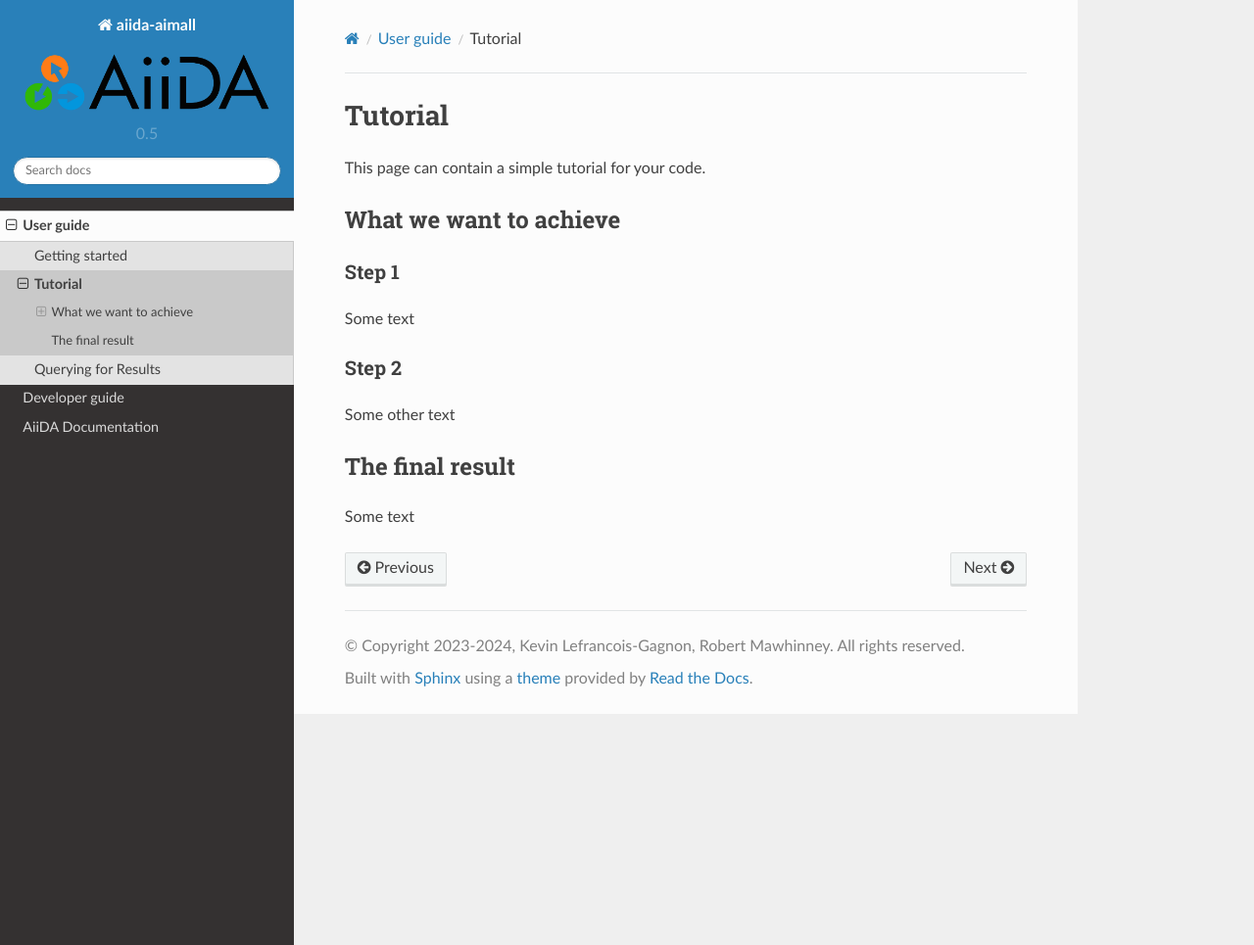
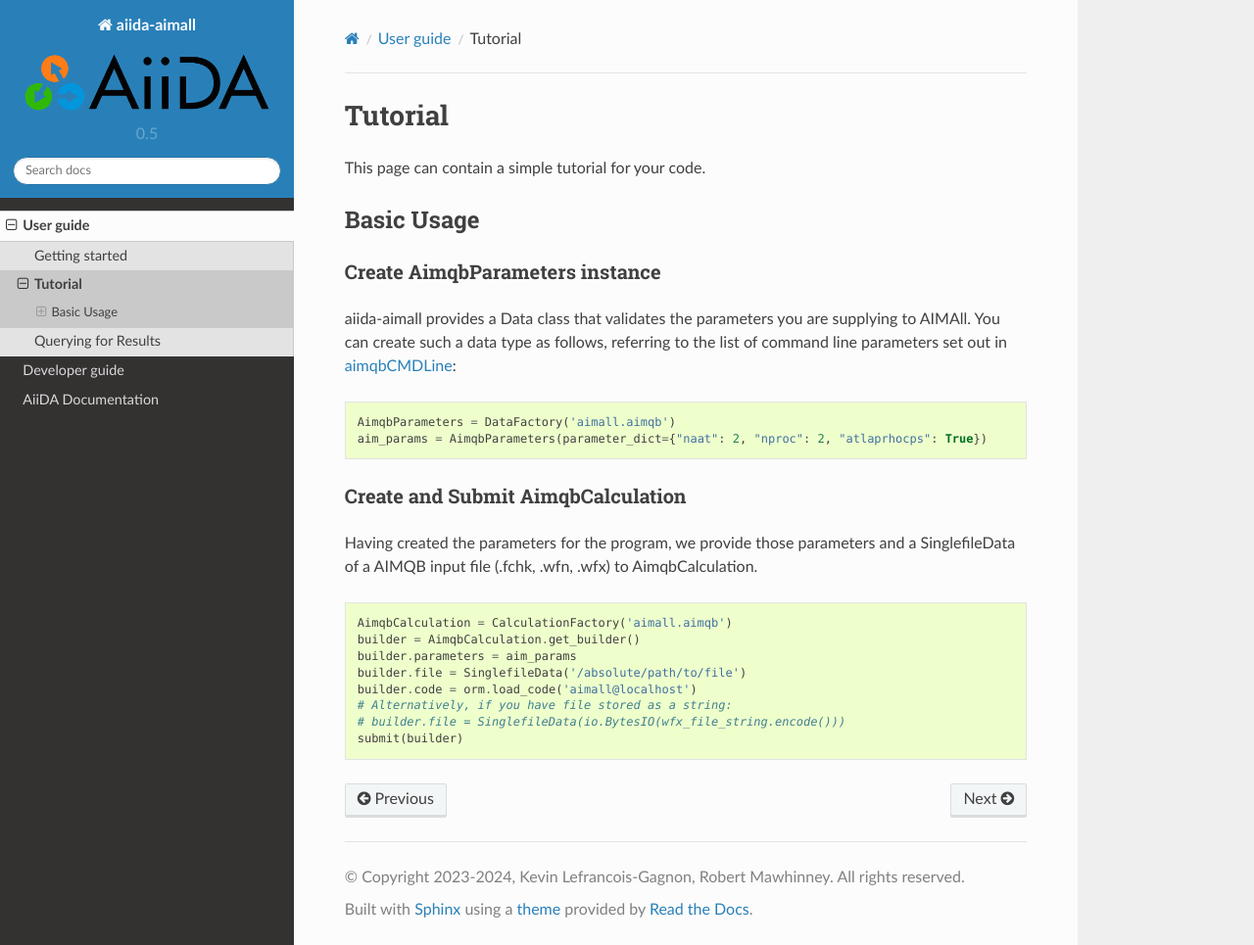
Before and after one commit to kmlefran/aiida-aimall, a Sphinx documentation site: the page built from docs/source/user_guide/tutorial.rst, in a window 1280 px wide and 965 px high. Shown: the whole window at 98% size. Built offline with Sphinx 7.4.7 and the Read the Docs theme 2.0.0, drawn with Linux system fonts in a browser that asks for light colours; pages that are not in the unit, such as notebooks, are missing from menus.

Commit message:
Update documentation

```diff
--- a/aiida_aimall/__init__.py
+++ b/aiida_aimall/__init__.py
@@ -4,4 +4,4 @@ aiida_aimall
 A plugin to interface AIMAll with AiiDA
 """
 
-__version__ = "0.5.13"
+__version__ = "0.5.14"
--- a/docs/source/user_guide/tutorial.rst
+++ b/docs/source/user_guide/tutorial.rst
@@ -4,20 +4,29 @@ Tutorial
 
 This page can contain a simple tutorial for your code.
 
-What we want to achieve
-+++++++++++++++++++++++
+Basic Usage
++++++++++++
 
-Step 1
-------
+Create AimqbParameters instance
+-------------------------------
+aiida-aimall provides a Data class that validates the parameters you are supplying to AIMAll. You can  create such a data type as follows, referring to the list of command line parameters set out in aimqbCMDLine_:
+::
 
-Some text
+    AimqbParameters = DataFactory('aimall.aimqb')
+    aim_params = AimqbParameters(parameter_dict={"naat": 2, "nproc": 2, "atlaprhocps": True})
 
-Step 2
-------
+Create and Submit AimqbCalculation
+----------------------------------
+Having created the parameters for the program, we provide those parameters and a SinglefileData of a AIMQB input file (.fchk, .wfn, .wfx) to AimqbCalculation.
+::
 
-Some other text
+    AimqbCalculation = CalculationFactory('aimall.aimqb')
+    builder = AimqbCalculation.get_builder()
+    builder.parameters = aim_params
+    builder.file = SinglefileData('/absolute/path/to/file')
+    builder.code = orm.load_code('aimall@localhost')
+    # Alternatively, if you have file stored as a string:
+    # builder.file = SinglefileData(io.BytesIO(wfx_file_string.encode()))
+    submit(builder)
 
-The final result
-+++++++++++++++++++++++
-
-Some text
+.. _aimqbCMDLine: https://aim.tkgristmill.com/manual/aimqb/aimqb.html#AIMQBCommandLine
```
Also changed, not shown: README.md (+34 -28 lines), docs/source/user_guide/get_started.rst (+21 -4 lines), 2 other files.
